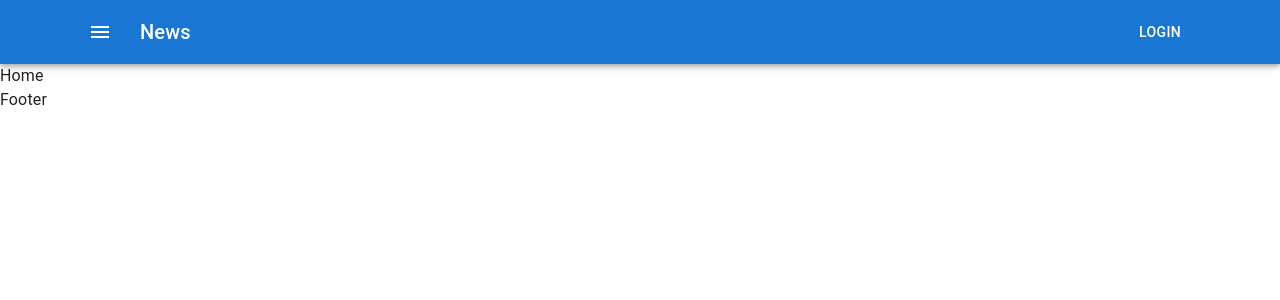
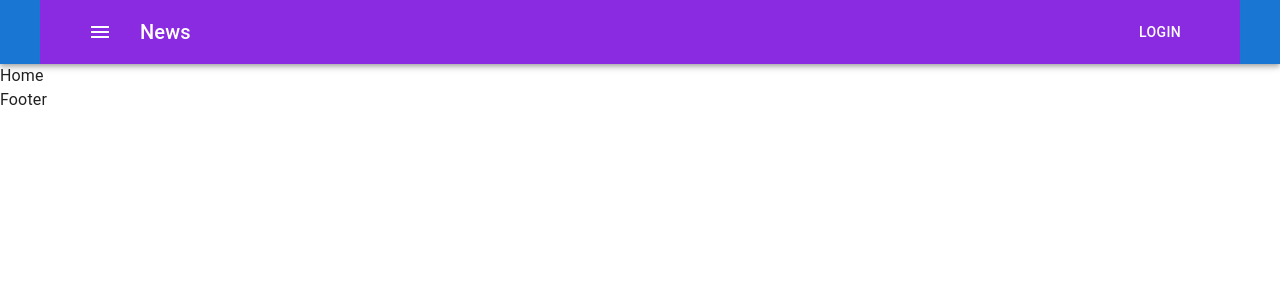
Before and after one commit to marianabalanchuk/blog-project, a React (Create React App) app: page / in a window 1280 px wide. Shown: the top 300 px of the page. Built offline with nearby package versions, Linux system fonts and the light colour scheme.

Commit message:
added header, fixed scss error

```diff
--- a/package.json
+++ b/package.json
@@ -45,6 +45,7 @@
         ]
     },
     "devDependencies": {
-    "prettier": "2.8.4"
+        "prettier": "2.8.4",
+        "sass": "^1.58.0"
     }
 }
--- a/src/container/App/App.tsx
+++ b/src/container/App/App.tsx
@@ -2,17 +2,20 @@ import Header from 'container/Header/Header'
 import Main from 'container/Main/Main'
 import Footer from 'container/Footer/Footer'
 import CssBaseline from '@mui/material/CssBaseline'
+import { StyledEngineProvider } from '@mui/material'
 
 type Props = {}
 const App = (props: Props) => {
     return (
         <>
-            <CssBaseline>
-                <Header />
-                <Main />
-                <Footer />
-            </CssBaseline>
+            <StyledEngineProvider injectFirst>
+                <CssBaseline>
+                    <Header />
+                    <Main />
+                    <Footer />
+                </CssBaseline>
+            </StyledEngineProvider>
         </>
     )
 }
-export default App;
+export default App
--- /dev/null
+++ b/src/container/Header/Header.scss
@@ -0,0 +1,3 @@
+.app-bar {
+    background-color: blueviolet;
+}
--- a/src/container/Header/Header.tsx
+++ b/src/container/Header/Header.tsx
@@ -5,12 +5,13 @@ import Button from '@mui/material/Button'
 import IconButton from '@mui/material/IconButton'
 import MenuIcon from '@mui/icons-material/Menu'
 import { Container } from '@mui/material'
+import './Header.scss'
 
 type Props = {}
 const Header = (props: Props) => {
     return (
         <AppBar position="static">
-            <Container>
+            <Container className="app-bar">
                 <Toolbar>
                     <IconButton
                         size="large"
```
Also changed, not shown: 1 other file (tests, documents, lock files or other folders). Lines whose indentation alone changed are shown as unchanged.
